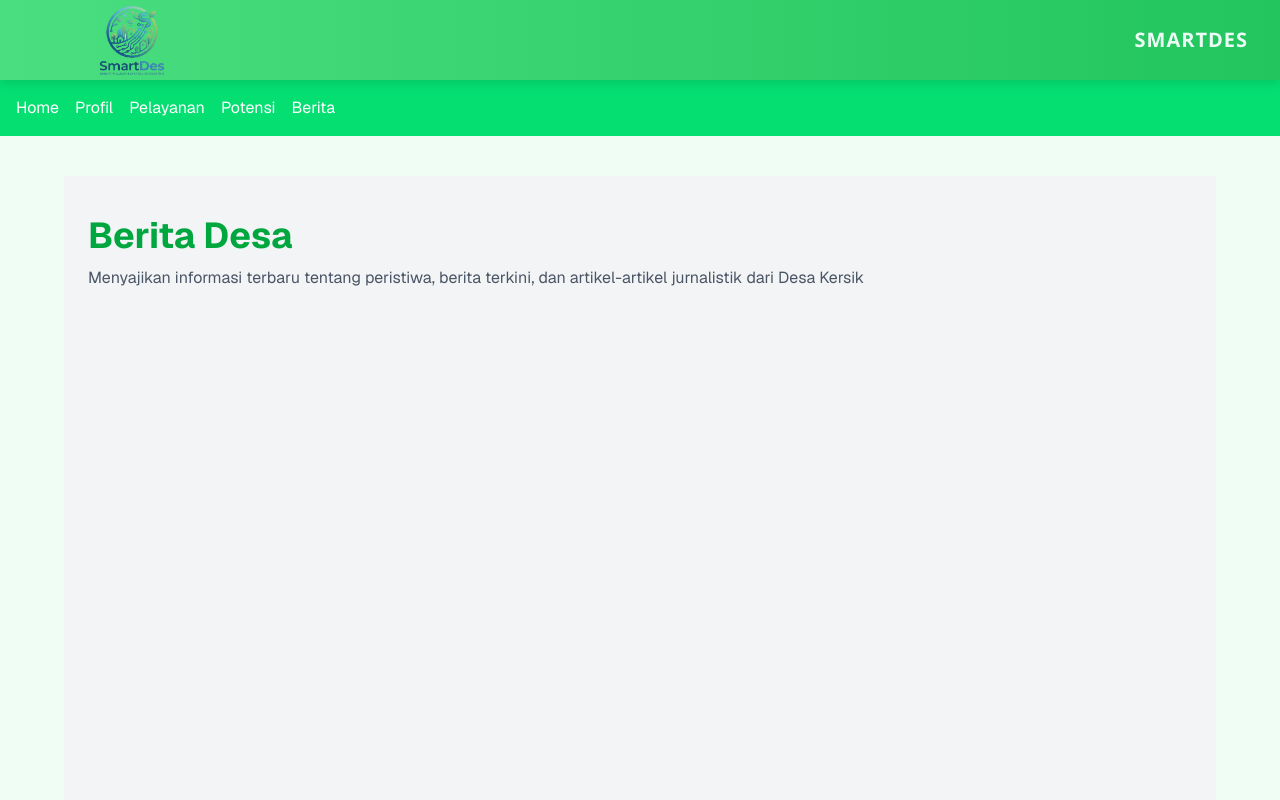
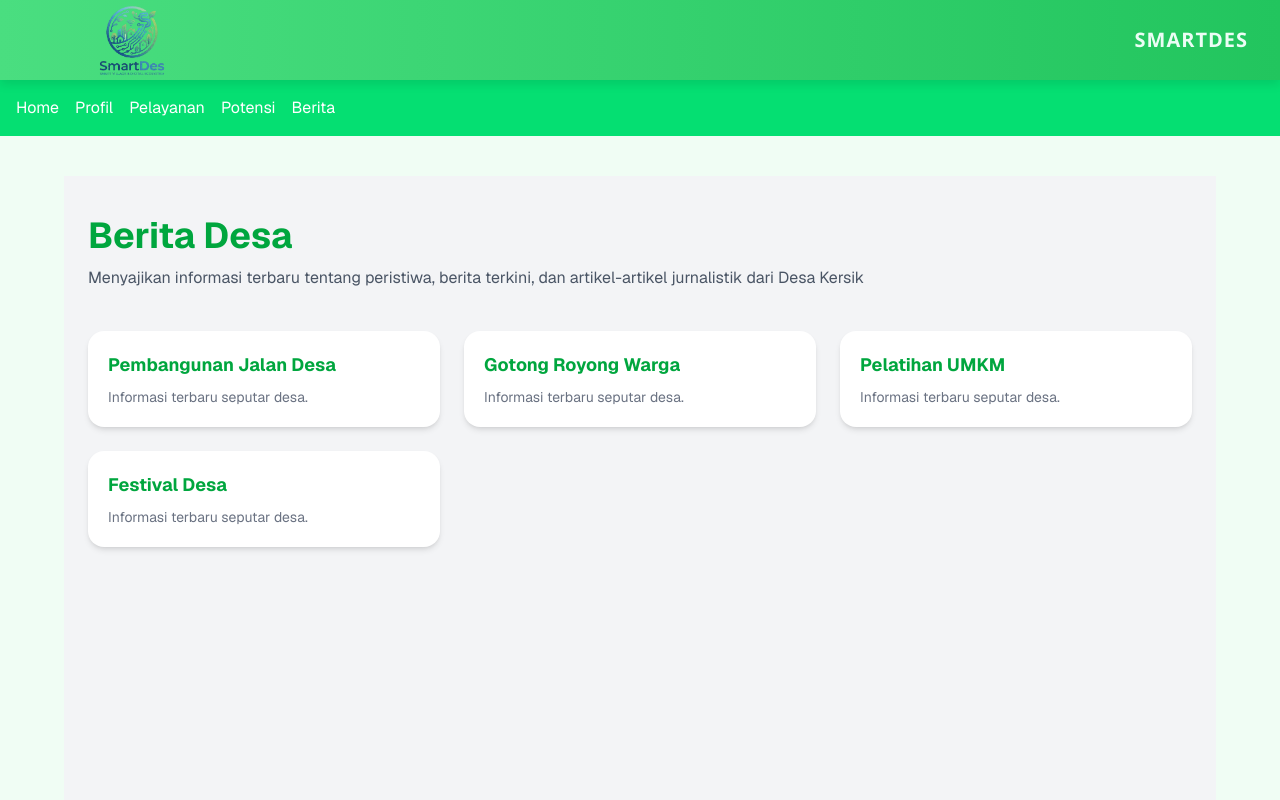
Before and after one commit to muhammadarlianoscar-uti/TA-WEB-24-SEMBADE, a Next.js app in the folder my-app/: page /berita in a window 1280 px wide. Shown: the top 800 px of the page. Built offline with nearby package versions, Linux system fonts and the light colour scheme.

Commit message:
update halaman berita apa saja yang dilakukan di desa tersebut

```diff
--- a/my-app/app/berita/page.jsx
+++ b/my-app/app/berita/page.jsx
@@ -1,4 +1,11 @@
 import React from 'react'
+
+const beritaData = [
+  { id: 1, judul: "Pembangunan Jalan Desa" },
+  { id: 2, judul: "Gotong Royong Warga" },
+  { id: 3, judul: "Pelatihan UMKM" },
+  { id: 4, judul: "Festival Desa" },
+];
 
 export default function berita() {
   return (
@@ -14,6 +21,24 @@ export default function berita() {
           dan artikel-artikel jurnalistik dari Desa Kersik
         </p>
       </div>
+
+      {/* GRID BERITA */}
+      <div className="max-w-7xl mx-auto mt-10 grid grid-cols-1 sm:grid-cols-2 md:grid-cols-3 gap-6">
+  {beritaData.map((item) => (
+    <div
+      key={item.id}
+      className="bg-white rounded-2xl shadow-md p-5 hover:shadow-xl transition"
+    >
+      <h2 className="text-lg font-bold text-green-600">
+        {item.judul}
+      </h2>
+      <p className="text-gray-500 mt-2 text-sm">
+        Informasi terbaru seputar desa.
+      </p>
+    </div>
+  ))}
+</div>
+
     </main>
   );
 }
```
